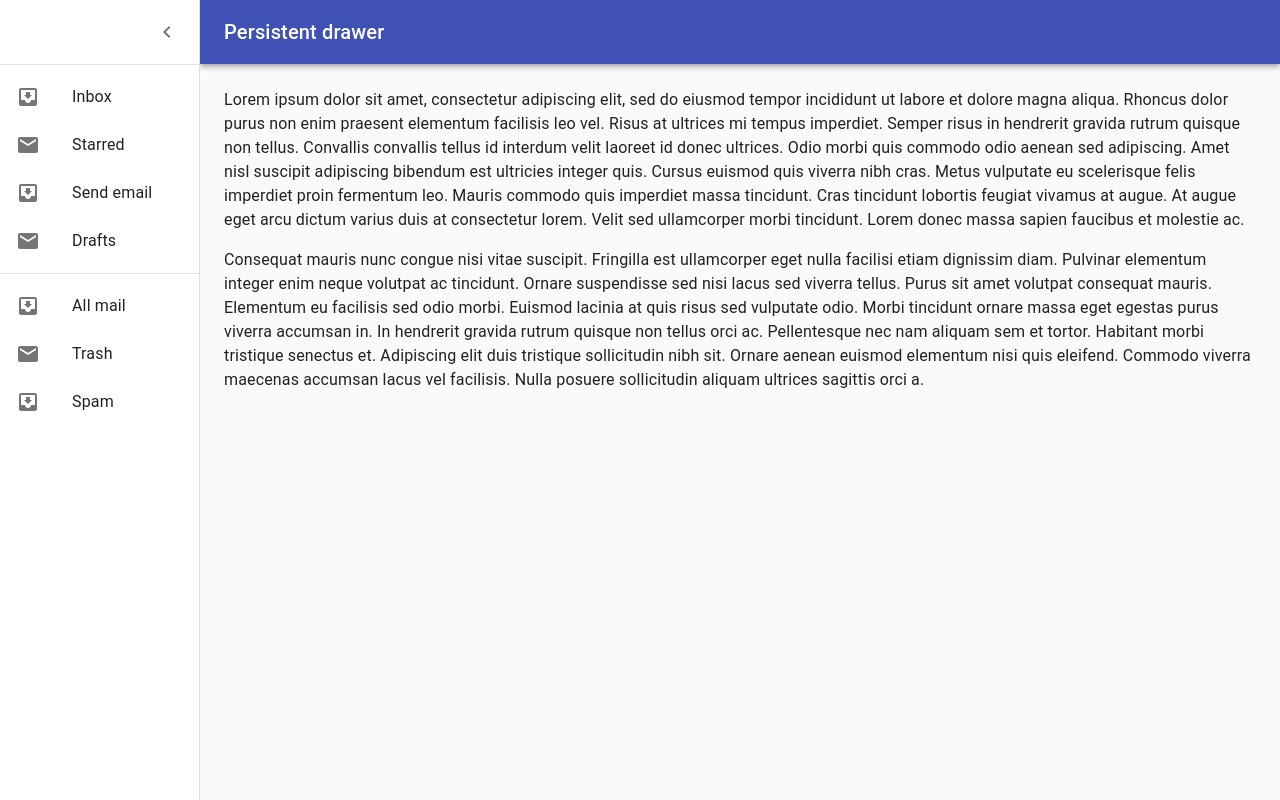
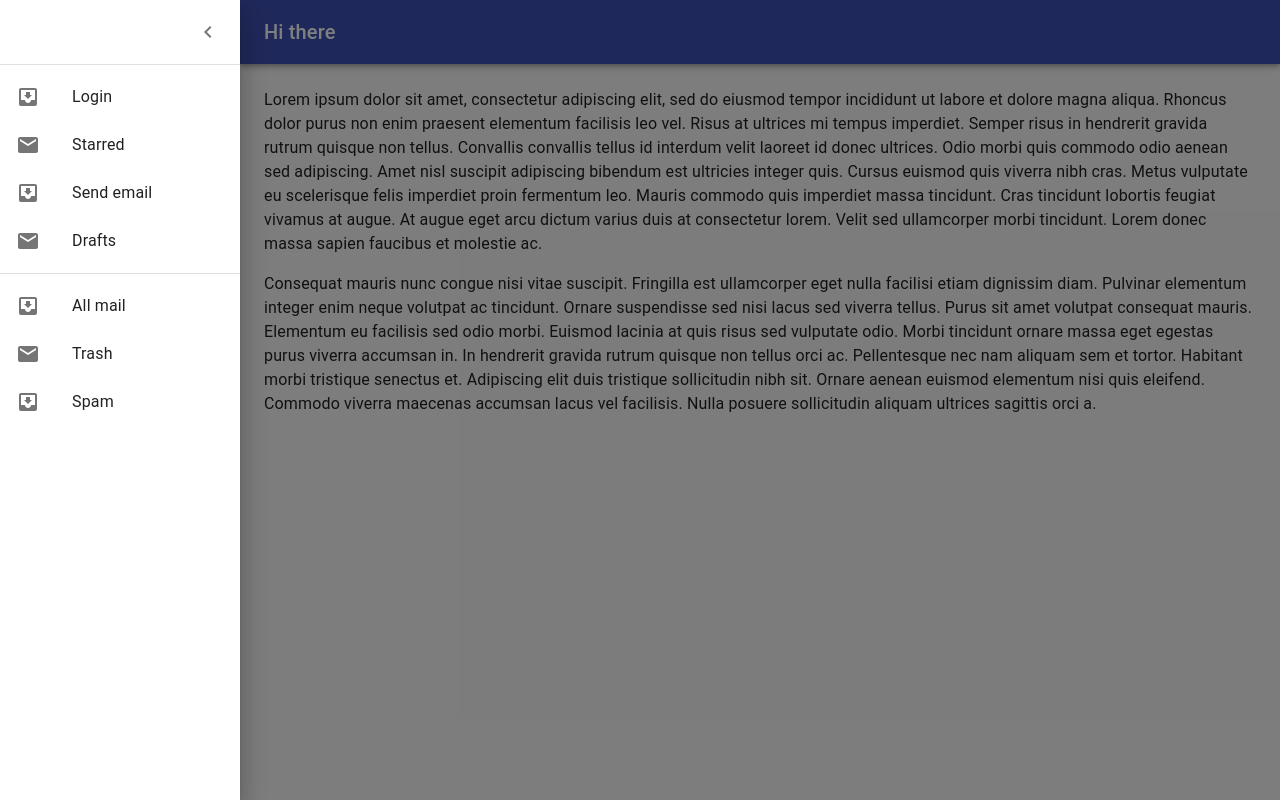
Before and after one commit to SeunJay/foodService, a React (Create React App) app: page / in a window 1280 px wide. Both pictures are taken after a click on the button "Open drawer". Built offline with nearby package versions, Linux system fonts and the light colour scheme.

Commit message:
Adjust some material ui templates

```diff
--- a/src/components/Home.js
+++ b/src/components/Home.js
@@ -18,7 +18,7 @@ import ListItemText from "@material-ui/core/ListItemText";
 import InboxIcon from "@material-ui/icons/MoveToInbox";
 import MailIcon from "@material-ui/icons/Mail";
 
-const drawerWidth = 200;
+const drawerWidth = 240;
 
 const useStyles = makeStyles(theme => ({
   root: {
@@ -65,14 +65,14 @@ const useStyles = makeStyles(theme => ({
       easing: theme.transitions.easing.sharp,
       duration: theme.transitions.duration.leavingScreen
     }),
-    marginLeft: -drawerWidth
+    marginLeft: 0
   },
   contentShift: {
     transition: theme.transitions.create("margin", {
       easing: theme.transitions.easing.easeOut,
       duration: theme.transitions.duration.enteringScreen
     }),
-    marginLeft: 0
+    marginLeft: drawerWidth
   }
 }));
 
@@ -109,15 +109,16 @@ export default function Home() {
             <MenuIcon />
           </IconButton>
           <Typography variant="h6" noWrap>
-            Persistent drawer
+            Hi there
           </Typography>
         </Toolbar>
       </AppBar>
       <Drawer
         className={classes.drawer}
-        variant="persistent"
+        variant="temporary"
         anchor="left"
         open={open}
+        onClose={handleDrawerClose}
         classes={{
           paper: classes.drawerPaper
         }}
@@ -133,7 +134,7 @@ export default function Home() {
         </div>
         <Divider />
         <List>
-          {["Inbox", "Starred", "Send email", "Drafts"].map((text, index) => (
+          {["Login", "Starred", "Send email", "Drafts"].map((text, index) => (
             <ListItem button key={text}>
               <ListItemIcon>
                 {index % 2 === 0 ? <InboxIcon /> : <MailIcon />}
```
